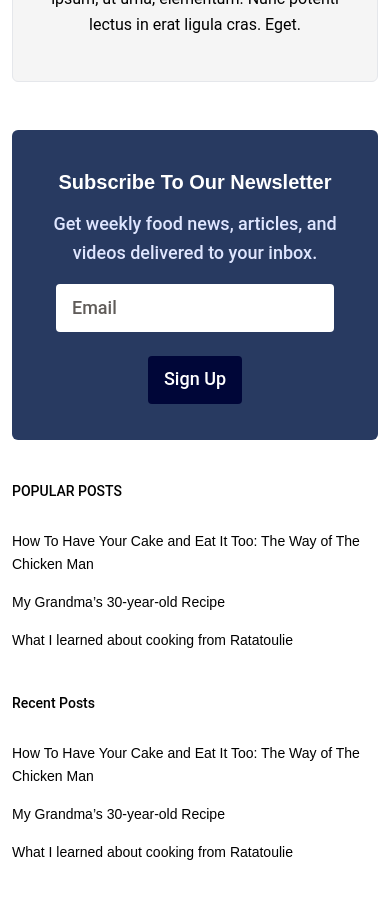
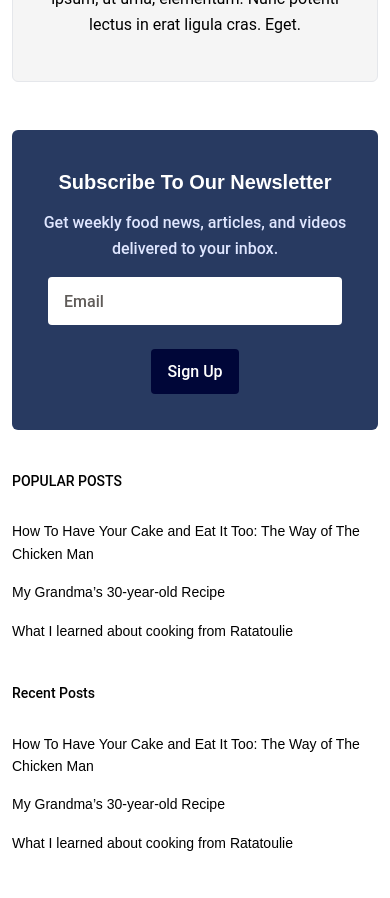
Before and after one commit to Dh-Pardeep/ninja_blog, a React (Create React App) app: page /singleblog in a window 390 px wide. Shown: the part 4560-5458 px from the top of the page. Built offline with nearby package versions, Linux system fonts and the light colour scheme.

Commit message:
header section and font size

```diff
--- a/src/components/SubscribeTwo.jsx
+++ b/src/components/SubscribeTwo.jsx
@@ -4,17 +4,17 @@ const SubscribeTwo = () => {
     return (
         <div className='container xl:w-[1180px] px-3 sm:px-5 xl:px-0 mx-auto xl:ms-auto xl:me-[100px] mx_auto'>
             <div className='flex flex-col lg:flex-row gap-10  xl:gap-20 mb-12 lg:mb-36 mt-12 lg:mt-[100px] '>
-                <div className='rounded-md bg-light_blue w-full  lg:w-[36%] xl:w-4/12 py-9 px-7'>
+                <div className='rounded-md bg-light_blue w-full  lg:w-[36%] xl:w-4/12 py-9 px-5 xl:px-7'>
                     <h2 className='text-white text-center font-Merriweather text-md lg:text-lg font-black leading-[160%] md:max-w-[182px] mx-auto'>Subscribe To Our Newsletter</h2>
-                    <p className='text-para_light_gray text-center font-Roboto text-xmd font-medium leading-[160%] pt-3 pb-4'>Get weekly food news, articles, and videos delivered to your inbox.</p>
+                    <p className='text-para_light_gray text-center font-Roboto text-sm md:text-xmd font-medium leading-[160%] pt-3 pb-4'>Get weekly food news, articles, and videos delivered to your inbox.</p>
                     <div className='mx-4'>
                         <form>
                             <div className='sm:flex justify-center lg:justify-start lg:items-start lg:flex-col items-center'>
                                 <div className='text-center mb-6 sm:mb-0 lg:mb-6  lg:w-full'>
-                                    <input required type="email" placeholder='Email' className='placeholder:text-light_gray placeholder:font-Roboto placeholder:text-xmd placeholder:font-medium placeholder:leading-normal bg-white rounded w-full  sm:w-[288px] lg:w-full max-w-[350px] lg:max-w-[305px] ps-4 py-3 outline-none' />
+                                    <input required type="email" placeholder='Email' className='placeholder:text-light_gray placeholder:font-Roboto placeholder:md:text-xmd placeholder:text-sm placeholder:font-medium placeholder:leading-normal bg-white rounded w-full  sm:w-[288px] lg:w-full max-w-[350px] lg:max-w-[305px] ps-4 py-3 outline-none' />
                                 </div>
                                 <div className='text-center md:text-start sm:ps-5 lg:ps-0'>
-                                    <button className='text-white font-Roboto text-xmd font-medium leading-[160%] bg-heading rounded py-[9.6px] px-4 transition-all duration-200 ease-in-out hover:bg-white hover:text-light_blue hover:shadow-[0px_2px_6px_0px] hover:shadow-black'>Sign Up</button>
+                                    <button className='text-white font-Roboto  text-sm md:text-xmd font-medium leading-[160%] bg-heading rounded py-[9.6px] px-4 transition-all duration-200 ease-in-out hover:bg-white hover:text-light_blue hover:shadow-[0px_2px_6px_0px] hover:shadow-black'>Sign Up</button>
                                 </div>
                             </div>
                         </form>
--- a/src/components/common/Header.jsx
+++ b/src/components/common/Header.jsx
@@ -18,7 +18,7 @@ const Header = () => {
                             <Link to='/' className='font-black leading-normal text-lg font-Merriweather text-heading'>Food Ninja</Link>
                         </div>
                         <ul className={`${showNavbar ? 'flex items-center mb-0 nav_sm p-0 gap-5' : 'gap-5 flex items-center mb-0 nav_sm nav_show p-0'} `}>
-                            <li><Link onClick={() => setShowNavbar(true)} className='font-Roboto text-light_gray text-[5vw] sm:text-[3vw] md:text-xmd font-normal leading-normal   relative after:content-[""] after:w-0 after:h-[3px] after:transition-all transition-all  after:ease-in-out ease-in-out after:duration-300 duration-300 after:bg-light_gray after:absolute after:bottom-[-3px] hover:after:w-full hover:after:left-0 after:left-[50%]   ' to="$">Blog</Link></li>
+                            <li><Link onClick={() => setShowNavbar(true)} className='font-Roboto text-light_gray text-[5vw] sm:text-[3vw] md:text-xmd font-normal leading-normal   relative after:content-[""] after:w-0 after:h-[3px] after:transition-all transition-all  after:ease-in-out ease-in-out after:duration-300 duration-300 after:bg-light_gray after:absolute after:bottom-[-3px] hover:after:w-full hover:after:left-0 after:left-[50%]   ' to="#">Blog</Link></li>
                             <li><Link onClick={() => setShowNavbar(true)} className='font-Roboto text-light_gray text-[5vw] sm:text-[3vw] md:text-xmd font-normal leading-normal   relative after:content-[""] after:w-0 after:h-[3px] after:transition-all transition-all  after:ease-in-out ease-in-out after:duration-300 duration-300 after:bg-light_gray after:absolute after:bottom-[-3px] hover:after:w-full hover:after:left-0 after:left-[50%]   ' to="#">About</Link></li>
                             <li><Link onClick={() => setShowNavbar(true)} className='font-Roboto text-light_gray text-[5vw] sm:text-[3vw] md:text-xmd font-normal leading-normal   relative after:content-[""] after:w-0 after:h-[3px] after:transition-all transition-all  after:ease-in-out ease-in-out after:duration-300 duration-300 after:bg-light_gray after:absolute after:bottom-[-3px] hover:after:w-full hover:after:left-0 after:left-[50%]   ' to="#">Contact</Link></li>
                             <li><Link onClick={() => setShowNavbar(true)} className='font-Roboto text-white bg-light_blue py-2 px-4 rounded-[29px]  text-[5vw] sm:text-[3vw] md:text-xmd font-normal leading-normal transition-all duration-200 ease-in-out hover:bg-white hover:text-light_blue hover:shadow-[0px_2px_6px_0px] hover:shadow-light_blue' to="#">Log in</Link></li>
--- a/src/components/common/HeaderTwo.jsx
+++ b/src/components/common/HeaderTwo.jsx
@@ -18,10 +18,10 @@ const Header = () => {
                             <Link to='/' className='font-black leading-normal text-lg font-Merriweather text-heading'>Food Ninja</Link>
                         </div>
                         <ul className={`${showNavbar ? 'flex items-center mb-0 nav_sm p-0 gap-5' : 'gap-5 flex items-center mb-0 nav_sm nav_show p-0'} `}>
-                            <li><Link onClick={() => setShowNavbar(true)} className='font-Roboto text-light_gray text-[5vw] sm:text-[3vw] md:text-xmd font-normal leading-normal   relative after:content-[""] after:w-0 after:h-[3px] after:transition-all transition-all  after:ease-in-out ease-in-out after:duration-300 duration-300 after:bg-light_gray after:absolute after:bottom-[-3px] hover:after:w-full hover:after:left-0 after:left-[50%]   ' to="/Blog">Blog</Link></li>
-                            <li><Link onClick={() => setShowNavbar(true)} className='font-Roboto text-light_gray text-[5vw] sm:text-[3vw] md:text-xmd font-normal leading-normal   relative after:content-[""] after:w-0 after:h-[3px] after:transition-all transition-all  after:ease-in-out ease-in-out after:duration-300 duration-300 after:bg-light_gray after:absolute after:bottom-[-3px] hover:after:w-full hover:after:left-0 after:left-[50%]   ' to="/About">About</Link></li>
-                            <li><Link onClick={() => setShowNavbar(true)} className='font-Roboto text-light_gray text-[5vw] sm:text-[3vw] md:text-xmd font-normal leading-normal   relative after:content-[""] after:w-0 after:h-[3px] after:transition-all transition-all  after:ease-in-out ease-in-out after:duration-300 duration-300 after:bg-light_gray after:absolute after:bottom-[-3px] hover:after:w-full hover:after:left-0 after:left-[50%]   ' to="/Contact">Contact</Link></li>
-                            <li><Link onClick={() => setShowNavbar(true)} className='font-Roboto text-white bg-light_blue py-2 px-4 rounded-[29px]  text-[5vw] sm:text-[3vw] md:text-xmd font-normal leading-normal transition-all duration-200 ease-in-out hover:bg-white hover:text-light_blue hover:shadow-[0px_2px_6px_0px] hover:shadow-light_blue' to="/Login">Log in</Link></li>
+                            <li><Link onClick={() => setShowNavbar(true)} className='font-Roboto text-light_gray text-[5vw] sm:text-[3vw] md:text-xmd font-normal leading-normal   relative after:content-[""] after:w-0 after:h-[3px] after:transition-all transition-all  after:ease-in-out ease-in-out after:duration-300 duration-300 after:bg-light_gray after:absolute after:bottom-[-3px] hover:after:w-full hover:after:left-0 after:left-[50%]   ' to="#">Blog</Link></li>
+                            <li><Link onClick={() => setShowNavbar(true)} className='font-Roboto text-light_gray text-[5vw] sm:text-[3vw] md:text-xmd font-normal leading-normal   relative after:content-[""] after:w-0 after:h-[3px] after:transition-all transition-all  after:ease-in-out ease-in-out after:duration-300 duration-300 after:bg-light_gray after:absolute after:bottom-[-3px] hover:after:w-full hover:after:left-0 after:left-[50%]   ' to="#">About</Link></li>
+                            <li><Link onClick={() => setShowNavbar(true)} className='font-Roboto text-light_gray text-[5vw] sm:text-[3vw] md:text-xmd font-normal leading-normal   relative after:content-[""] after:w-0 after:h-[3px] after:transition-all transition-all  after:ease-in-out ease-in-out after:duration-300 duration-300 after:bg-light_gray after:absolute after:bottom-[-3px] hover:after:w-full hover:after:left-0 after:left-[50%]   ' to="#">Contact</Link></li>
+                            <li><Link onClick={() => setShowNavbar(true)} className='font-Roboto text-white bg-light_blue py-2 px-4 rounded-[29px]  text-[5vw] sm:text-[3vw] md:text-xmd font-normal leading-normal transition-all duration-200 ease-in-out hover:bg-white hover:text-light_blue hover:shadow-[0px_2px_6px_0px] hover:shadow-light_blue' to="#">Log in</Link></li>
                             <span title="close" className=" close_nav light_gray fw-bold md:hidden" onClick={() => setShowNavbar(true)} ><RxCross2 fontSize={40} color='#000638' /></span>
                         </ul>
                         <span title="open"
```
